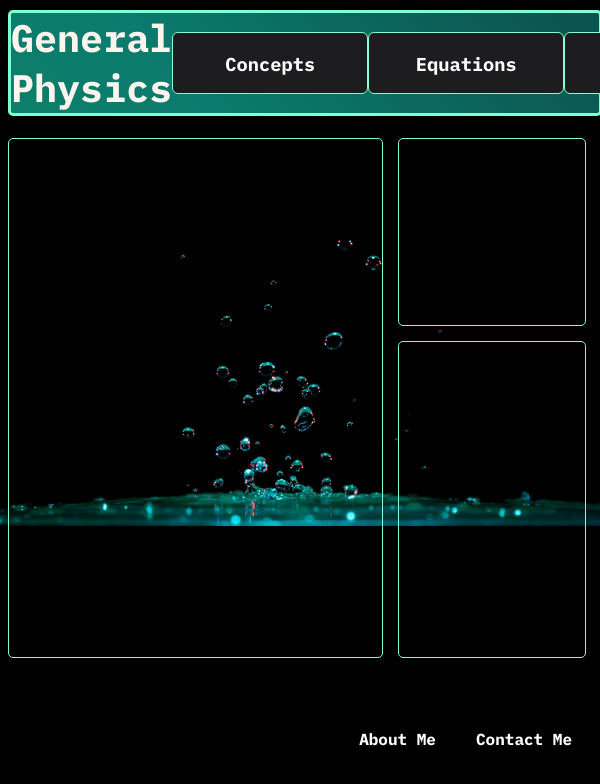
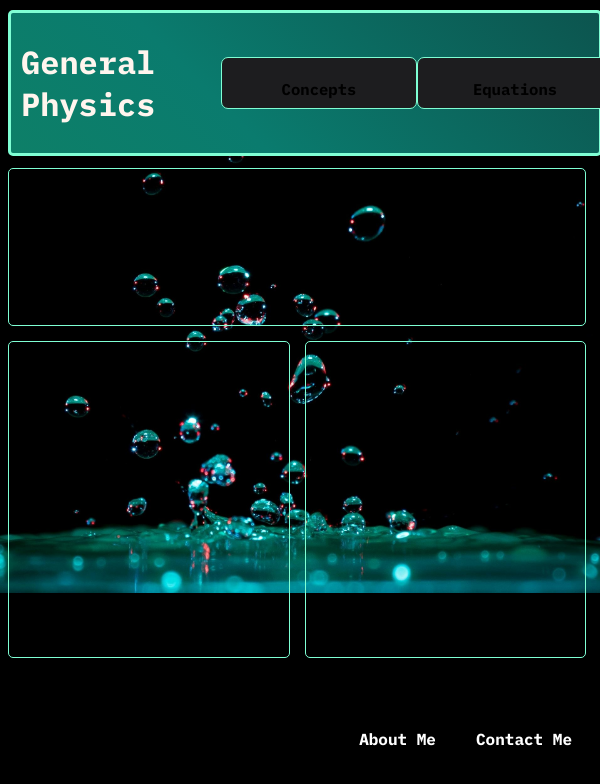
Before and after one commit to 23mishaps/PhysicsPage, a plain HTML site: page index.html in a window 600 px wide. Drawn offline with Linux system fonts and the light colour scheme.

Commit message:
added new pages and updated main

```diff
--- a/style.css
+++ b/style.css
@@ -3,9 +3,8 @@ body {
     background-image:url(./Images/pexelswatercropped.jpg);
     background-color: rgb(0, 0, 0);
     background-position: center;
-    background-size:100%;
     background-repeat: no-repeat;
-    height: 750px;
+
 }
 
 @keyframes gradientAnimation {
@@ -34,10 +33,41 @@ body {
     border-style: solid;
     border-color: aquamarine;
     font-family: "IBM Plex Mono", monospace;
-
-
 }
 
+a {
+    text-decoration: none;
+}
+.nav > a {
+    color: white;
+}
+
+div > a {
+    color: white;
+}
+
+.footer > h4 {
+    color: white;
+    margin-right: 20px;
+    font-family:"IBM Plex Mono", monospace;
+}
+
+.card {
+    border: 1px solid aquamarine;
+    border-radius: 5px;
+}
+
+.web-bod {
+    height:650px;
+    width: 99%;
+    display:grid;
+    grid-template-columns: 2fr 1fr;
+    grid-template-rows: 2fr 2fr;
+    gap: 15px;
+}
+
+/*For desktop screens*/
+@media (min-width: 1250px){
 
     .nav-links {
         width: 100%;
@@ -45,14 +75,12 @@ body {
         justify-content: space-evenly;
 
     }
-
     .title-card {
         color: seashell;
         text-align: center;
         font-size: larger;
         width: 45%;
     }
-
     .nav {
         background-color: rgb(29, 29, 31);
         color: white;
@@ -64,30 +92,13 @@ body {
         padding-right: 20px;
         border: 1px solid aquamarine;
     }
-
-.web-bod {
-    height:650px;
-    width: 99%;
-    display:grid;
-    grid-template-columns: 2fr 1fr;
-    grid-template-rows: 2fr 2fr;
-    gap: 15px;
-}
-
-.card {
-    border: 1px solid aquamarine;
-    border-radius: 5px;
-}
-
     .card-1 {
         margin-top: 130px;
         grid-row: span 2;
     }
-
     .card-2 {
         margin-top: 130px;
     }
-
     .footer {
         margin-top: 50px;
         height: 40px;
@@ -96,11 +107,97 @@ body {
         justify-content: flex-end;
         gap: 20px;
         width: 100%;
+    }
+    body {
+        background-size:100%;
+        height: 750px;
+    }
+}
+
+/*for tablets*/
+@media (min-width: 600px) and (max-width: 1250px) {
+    .nav-links {
+        width: 100%;
+        display:flex;
+        justify-content: space-evenly;
+    }
+    .title-card {
+        color: seashell;
+        padding-left: 10px;
+    }
+    .nav {
+        background-color: rgb(29, 29, 31);
+        border-radius: 10px;
+        padding: 5px;
+        border: 1px solid aquamarine;
+    }
+    .footer {
+        margin-top: 50px;
+        height: 40px;
+        display: flex;
+        flex-direction: row;
+        justify-content: flex-end;
+        gap: 20px;
+        width: 100%;
+    }
+    .web-bod {
+        height:650px;
+        width: 99%;
+        display:grid;
+        grid-template-columns: 1fr 1fr;
+        grid-template-rows: 1fr 1fr;
+        gap: 15px;
+    }
+    .card-1 {
+        margin-top: 130px;
+        grid-column: span 2;
+    }
+    body {
+        background-size:200%;
+        height: 700px;
+    }
+}
+
+/*for mobile phones*/
+@media (min-width: 300px) and (max-width: 600px) {
+    .header {
+        height: 140px;
+    }
+    .nav-links {
+        font-size: smaller;
+        margin-left: 100px;
+    }
+    .title-card {
+        color: seashell;
+        padding-left: 10px;
+        width: 100px;
+    }
+    .nav {
+        background-color: rgb(29, 29, 31);
+        border-radius: 7px;
+        width: 250px;
+        height: 40px;
+        text-align: center;
+        align-content: center;
+        border: 1px solid aquamarine;
 
     }
+    .footer {
+        margin-top: 50px;
+        height: 40px;
+        display: flex;
+        flex-direction: row;
+        justify-content: flex-end;
+        gap: 20px;
+        width: 100%;
+    }
+    body {
+        background-size:200%;
+        height: 600px;
+    }
+    .card-1 {
+        grid-column: span 2;
+        margin-top: 160px;
+    }
 
-.footer > h4 {
-    color: white;
-    margin-right: 20px;
-    font-family:"IBM Plex Mono", monospace;
 }
```
Also changed, not shown: AboutMe.html (added, +11 -0 lines), Concepts.html (added, +11 -0 lines), ContactMe.Html (added, +11 -0 lines), Equations.html (added, +11 -0 lines), ExternalResources.html (added, +11 -0 lines), Forces.html (added), FurtherAppForce.html (added), Images/AIgenBLaBluMove.jpg (added), Images/AIgenImgBlueandBlack1.jpg (added), Images/AiGenImg1.jpg (added), Images/AiGenImg2.jpg (added), Images/AiGenImg3.jpg (added), Images/AiGenImgBlueandBlack.jpg (added), Images/AiGenImgMove.jpg (added), 2 more files. Lines whose indentation alone changed are shown as unchanged.
